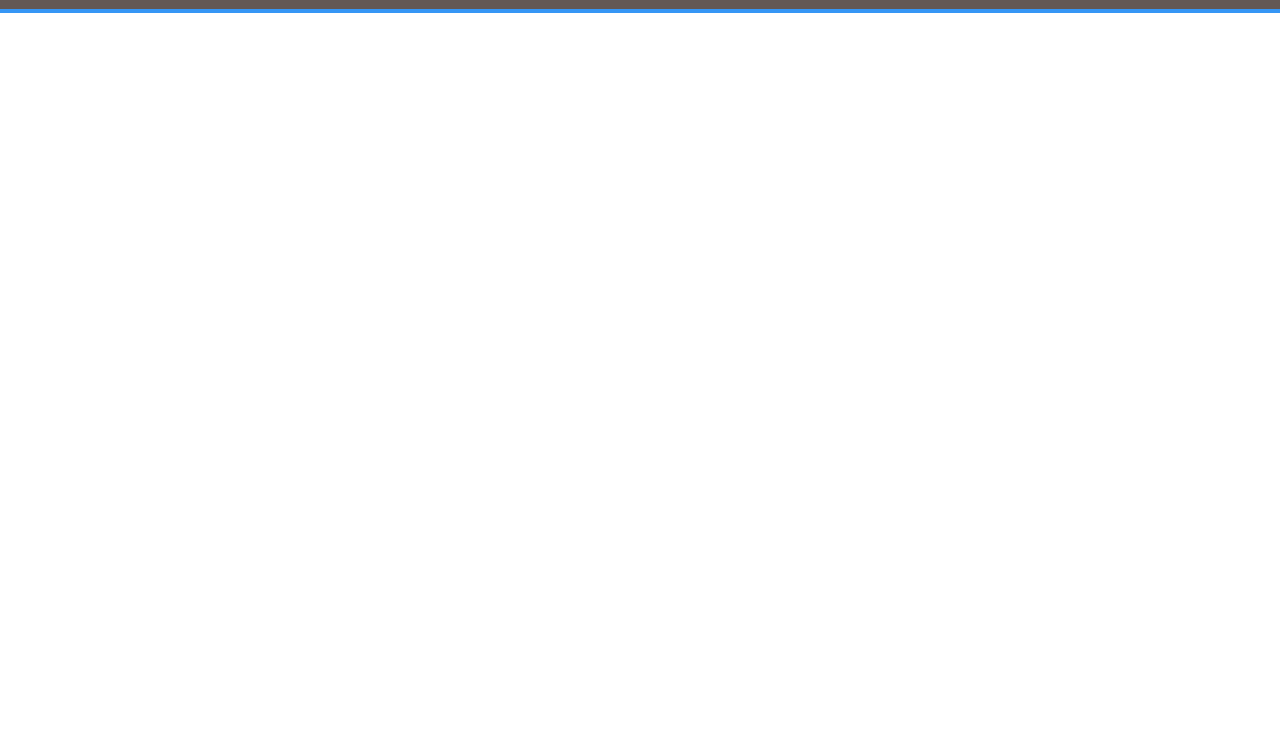
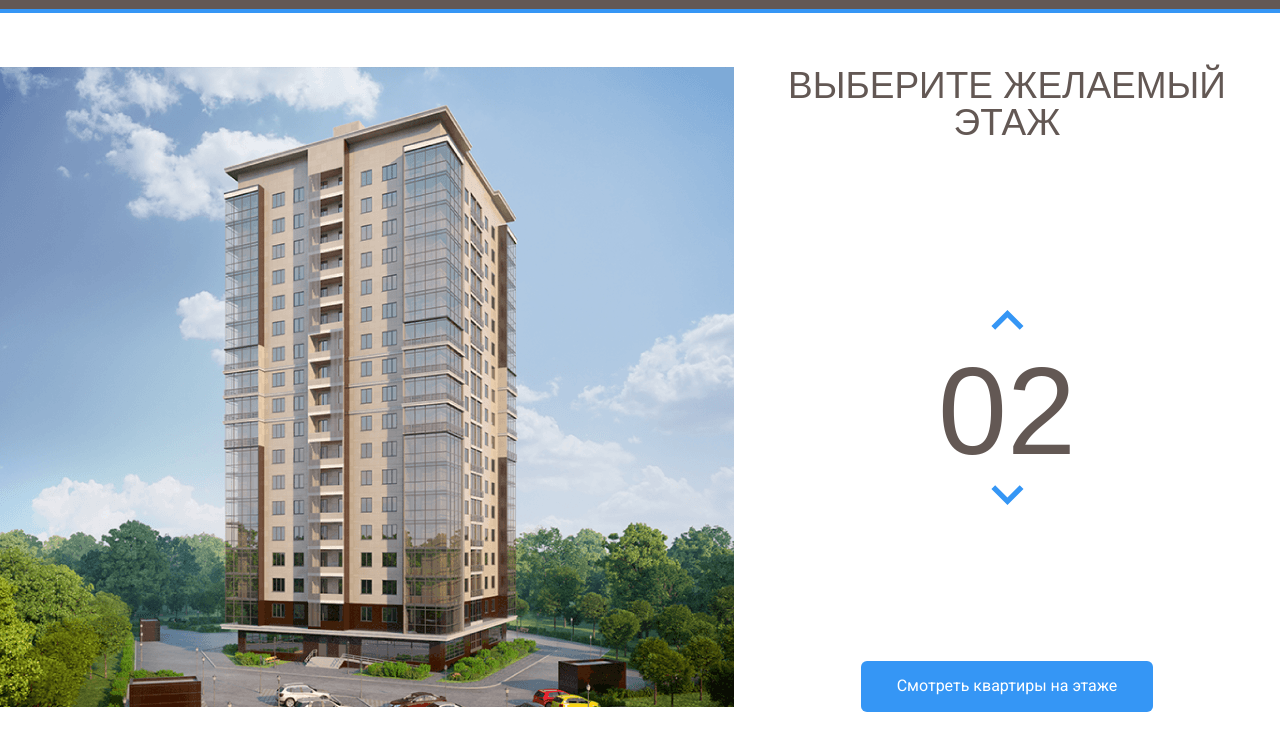
Before and after one commit to VespaPazza/Melody, a plain HTML site: page index.html in a window 1280 px wide. Shown: the part 55-800 px from the top of the page. Drawn offline with Linux system fonts and the light colour scheme.

Commit message:
Сверстали главный экран

```diff
--- a/CSS/style.css
+++ b/CSS/style.css
@@ -1,3 +1,10 @@
+@font-face {
+  font-family: "Bebas Neue";
+  src: local("Bebas Neue Regular Regular"), local("BebasNeueRegular"),
+    url("../fonts/BebasNeueRegular.woff2") format("woff2"),
+    url("../fonts/BebasNeueRegular.woff") format("woff");
+  font-display: swap;
+}
 * {
   box-sizing: border-box;
 }
@@ -49,3 +56,63 @@ body {
   text-decoration: none;
   color: #fff;
 }
+
+.main {
+  max-width: 1280px;
+  margin: auto;
+  padding-top: 54px;
+  display: flex;
+}
+.main-info {
+  flex-grow: 1;
+  text-align: center;
+  display: flex;
+  flex-direction: column;
+  align-items: center;
+  justify-content: space-between;
+}
+
+.home-image path {
+  opacity: 0;
+  cursor: pointer;
+}
+.home-image path:hover {
+  opacity: 1;
+}
+
+.countrer-group {
+  display: flex;
+  flex-direction: column;
+  align-items: center;
+}
+.counter-button {
+  cursor: pointer;
+  background-color: #fff;
+  border: none;
+}
+.counter-arrow-down {
+  transform: rotateX(180deg);
+}
+.main-title {
+  margin: 0;
+  font-family: "BebasNeueRegular", sans-serif;
+  font-weight: normal;
+  font-stretch: semi-condensed;
+  font-size: 37px;
+  line-height: 37px;
+  color: #635854;
+}
+.counter {
+  font-family: "BebasNeueRegular", sans-serif;
+  color: #635854;
+  font-size: 124px;
+  margin-top: 10px;
+}
+.button-primary {
+  background: #3596f5;
+  border-radius: 6px;
+  color: #fff;
+  border: none;
+  padding: 16px 36px;
+  cursor: pointer;
+}
--- a/index.html
+++ b/index.html
@@ -41,5 +41,56 @@
     </div>
     <!-- /.navbar -->
   </header>
+
+  <main class="main">
+    <div class="main-image">
+      <svg
+      class="home-image"
+      width="734" height="640" viewBox="0 0 734 640" fill="none" xmlns="http://www.w3.org/2000/svg"
+        xmlns:xlink="http://www.w3.org/1999/xlink">
+        <rect width="734" height="640" fill="url(#pattern0)" />
+        <defs>
+          <pattern id="pattern0" patternContentUnits="objectBoundingBox" width="1" height="1">
+            <use xlink:href="#image0" transform="translate(-0.00408719) scale(0.0013624 0.0015625)" />
+          </pattern>
+          <image id="image0" width="740" height="640" xlink:href="img/home 1.png" />
+        </defs>
+        <path d="M222 534L442.8 542L512 528.3V550L443.5 569.7L222 558.7V534Z" fill="#3595F6" fill-opacity="0.75" />
+        <path d="M223 533V508L443.3 511.3L513 508V528L443.7 541L223 533Z" fill="#3595F6" fill-opacity="0.75" />
+        <path d="M223 507V482H444H513V505L445 512L223 507Z" fill="#3595F6" fill-opacity="0.75" />
+        <path d="M223 483V458L444.3 454.3L512 461V483H444" fill="#3595F6" fill-opacity="0.75" />
+        <path d="M223 457V431L444.5 427.7L513 438.7V460L444 453.3L223 457Z" fill="#3595F6" fill-opacity="0.75" />
+        <path d="M222 430V406.3L443 394L514 417V438.3L443 426L222 430Z" fill="#3595F6" fill-opacity="0.75" />
+        <path d="M222 408V383L444.2 366.7L514 395.3V416L443.7 394.3L222 408Z" fill="#3595F6" fill-opacity="0.75" />
+        <path d="M222 383V358L444.5 337.7L514 374.3V395L442 366.3L222 383Z" fill="#3595F6" fill-opacity="0.75" />
+        <path d="M222 357V333L445 308.3L514 352.3V374L444.7 336L222 357Z" fill="#3595F6" fill-opacity="0.75" />
+        <path d="M222 332V308L444.5 279.3L514 330.3V351L443.7 308.7L222 332Z" fill="#3595F6" fill-opacity="0.75" />
+        <path d="M221 308V284L443.3 251L514 310.3V330L444 279.3L221 308Z" fill="#3595F6" fill-opacity="0.75" />
+        <path d="M222 283V259L443.2 224L513 288V309L444.3 250.7L222 283Z" fill="#3595F6" fill-opacity="0.75" />
+        <path d="M222 259V234L444.3 196L513 266.3V287L444 223L222 259Z" fill="#3595F6" fill-opacity="0.75" />
+        <path d="M222 233V208L442.8 164.3L513 243.3V266L444 192.7L222 233Z" fill="#3595F6" fill-opacity="0.75" />
+        <path d="M223 209V184L443 136L513 221V244L442.3 164.7L223 209Z" fill="#3595F6" fill-opacity="0.75" />
+        <path d="M222 184V159L441.8 107L513 199.3V222L443.3 135.7L222 184Z" fill="#3595F6" fill-opacity="0.75" />
+        <path d="M222 159V133L444 76.3L513 178V199L443.7 107.3L222 159Z" fill="#3595F6" fill-opacity="0.75" />
+
+      </svg>
+
+    </div>
+    <!-- /.main-image -->
+    <div class="main-info">
+      <h2 class="main-title">ВЫБЕРИТЕ ЖЕЛАЕМЫЙ ЭТАЖ</h2>
+      <div class="countrer-group">
+        <button class="counter-button counter-up"></button>
+        <img class="counter-arrow counter arrow-up" src="img/arrow.svg" alt="arrow-up">
+        <span class="counter">02</span>
+        <button class="counter-button counter-down"></button>
+        <img class="counter-arrow counter-arrow-down" src="img/arrow.svg" alt="arrow-down">
+      </div>
+      <!-- /.countrer-group -->
+      <button class="button button-primary">Смотреть квартиры на этаже</button>
+
+    </div>
+    <!-- /.main-info -->
+  </main>
 </body>
 </html>
```
Also changed, not shown: CSS/stylesheet.css (added, +19 -0 lines), fonts/BebasNeueCyrillic.woff (added), fonts/BebasNeueCyrillic.woff2 (added), fonts/BebasNeueRegular.woff (added), fonts/BebasNeueRegular.woff2 (added), img/Group 3.svg (added), img/arrow.svg (added), img/home 1.png (added).
